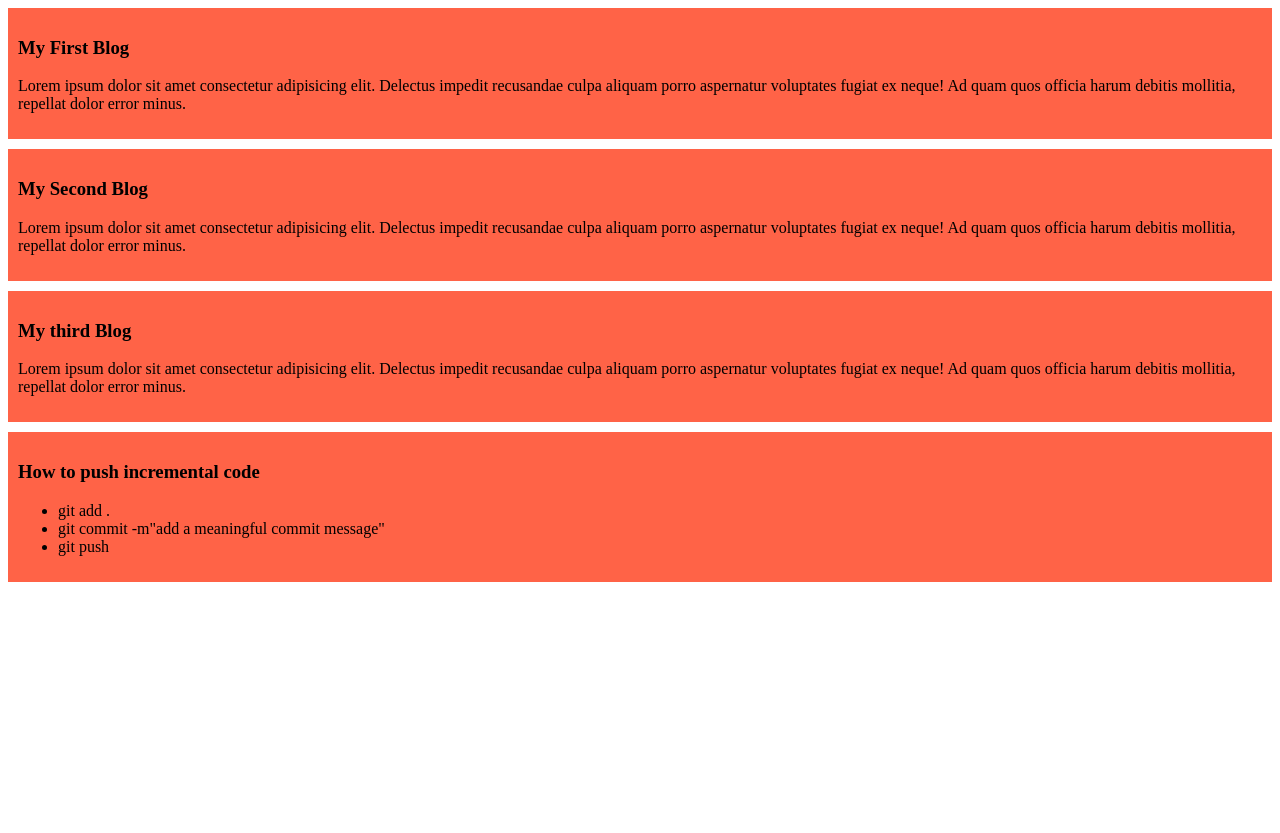
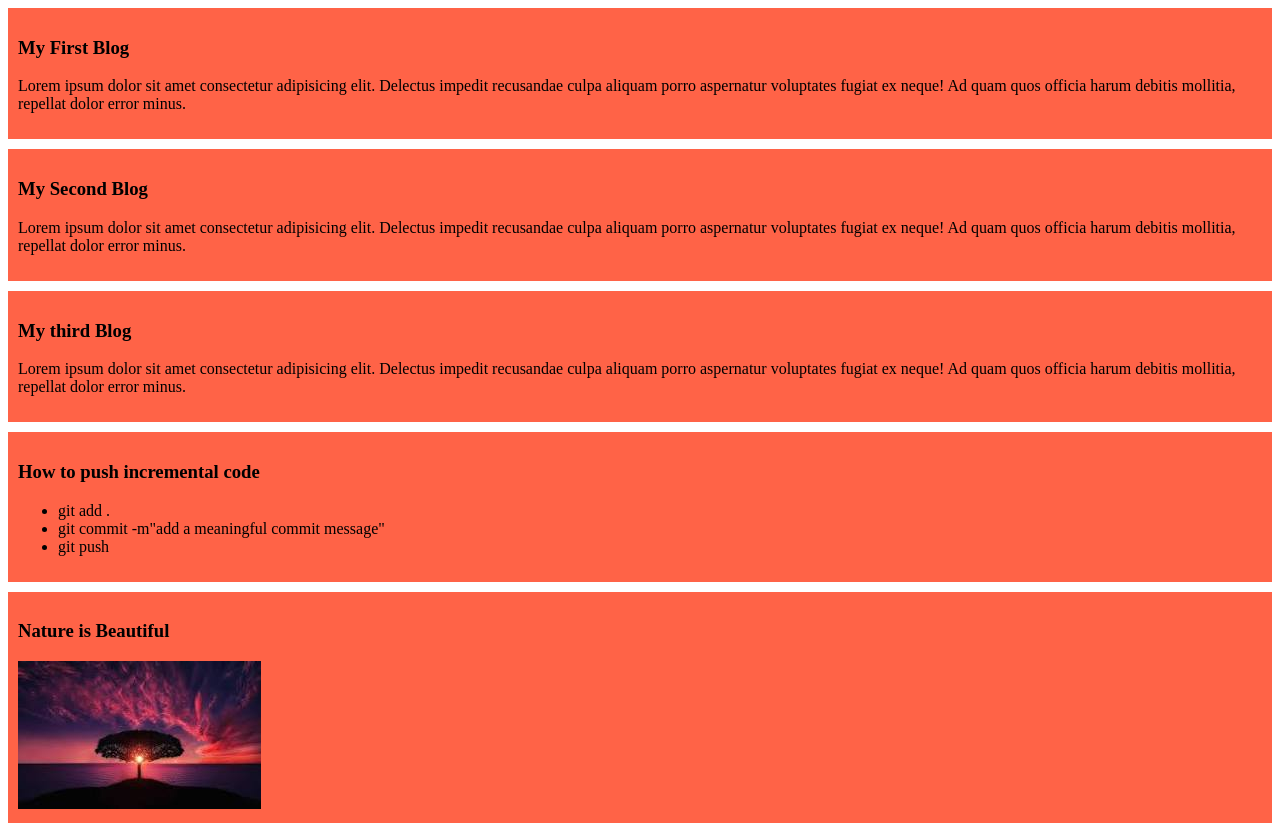
Before and after one commit to SHRikat/my_simple_website, a plain HTML site: page index.html in a window 1280 px wide. Before the commit the page ends 800 px from the top, so only its background shows below. Drawn offline with Linux system fonts and the light colour scheme.

Commit message:
added a pic of nature

```diff
--- a/index.html
+++ b/index.html
@@ -42,5 +42,9 @@
         <li>git push</li>
       </ul>
     </div>
+    <div>
+      <h3>Nature is Beautiful</h3>
+      <img src="images/nature.jpg" alt="This is a picture of nature.">
+    </div>
   </body>
 </html>
```
Also changed, not shown: images/nature.jpg (added).
